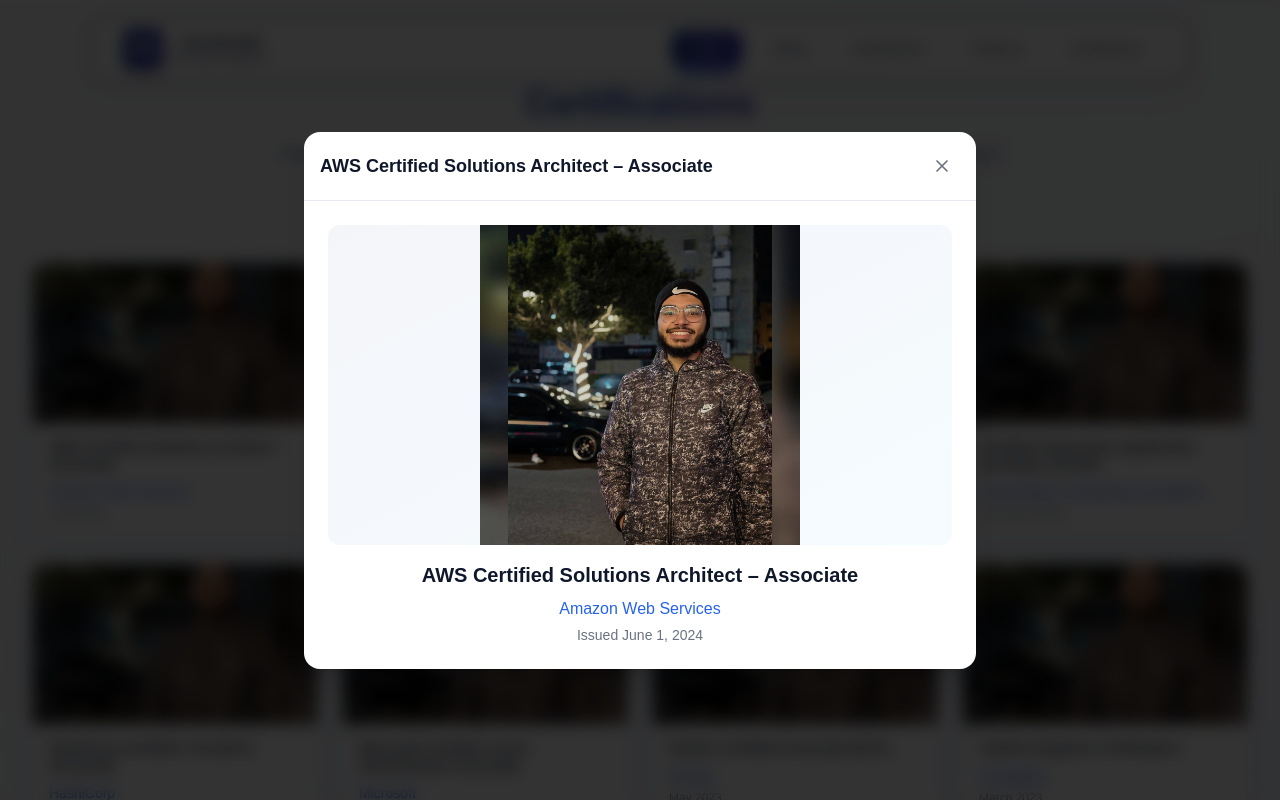
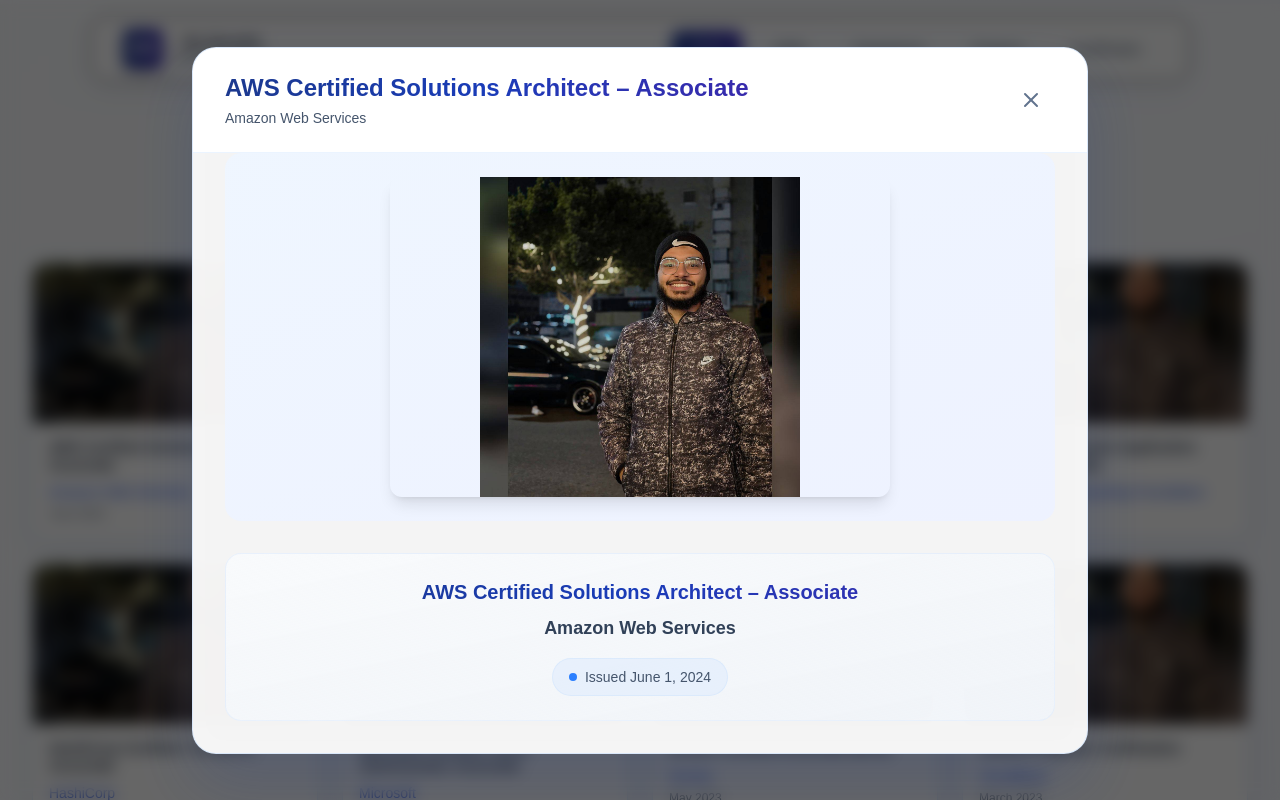
Before and after one commit to mhmdmstfa2010/moMostafaPortf, a Next.js app: page / in a window 1280 px wide. Both pictures are taken after a click on the element 175 px from the left and 5017 px from the top of the page. Shown: the part 4617-5417 px from the top of the page. Built offline with nearby package versions, Linux system fonts and the light colour scheme.

Commit message:
inhance certificate  MODAL

```diff
--- a/src/app/globals.css
+++ b/src/app/globals.css
@@ -36,3 +36,20 @@
 .accent-rot {
   transform: rotate(0.75deg);
 }
+
+::-webkit-scrollbar {
+  width: 6px;
+}
+
+::-webkit-scrollbar-track {
+  background: transparent;
+}
+
+::-webkit-scrollbar-thumb {
+  background: rgba(59, 130, 246, 0.5);
+  border-radius: 3px;
+}
+
+::-webkit-scrollbar-thumb:hover {
+  background: rgba(59, 130, 246, 0.7);
+}
--- /dev/null
+++ b/src/components/CertificateModal.tsx
@@ -0,0 +1,143 @@
+"use client";
+
+import { motion, AnimatePresence } from "framer-motion";
+import { FiX } from "react-icons/fi";
+import Image from "next/image";
+import { Certificate } from "@/data/certificates";
+
+interface CertificateModalProps {
+  isOpen: boolean;
+  certificate: Certificate | null;
+  onClose: () => void;
+}
+
+export default function CertificateModal({
+  isOpen,
+  certificate,
+  onClose,
+}: CertificateModalProps) {
+  if (!certificate) return null;
+
+  const handleKeyDown = (e: React.KeyboardEvent) => {
+    if (e.key === "Escape") {
+      onClose();
+    }
+  };
+
+  const handleBackdropClick = (e: React.MouseEvent) => {
+    if (e.target === e.currentTarget) {
+      onClose();
+    }
+  };
+
+  return (
+    <AnimatePresence>
+      {isOpen && (
+        <motion.div
+          initial={{ opacity: 0 }}
+          animate={{ opacity: 1 }}
+          exit={{ opacity: 0 }}
+          className="fixed inset-0 bg-black/60 backdrop-blur-sm z-50 flex items-center justify-center p-4"
+          onClick={handleBackdropClick}
+          onKeyDown={handleKeyDown}
+          role="dialog"
+          aria-modal="true"
+          aria-labelledby="certificate-modal-title"
+        >
+          <motion.div
+            initial={{ opacity: 0, scale: 0.95, y: 20 }}
+            animate={{ opacity: 1, scale: 1, y: 0 }}
+            exit={{ opacity: 0, scale: 0.95, y: 20 }}
+            transition={{ type: "spring", duration: 0.5 }}
+            className="bg-white/95 backdrop-blur-lg rounded-3xl shadow-[0_32px_64px_rgba(30,58,138,0.2)] border border-blue-200/50 w-full max-w-4xl max-h-[90vh] overflow-hidden"
+            onClick={(e) => e.stopPropagation()}
+          >
+            {/* Enhanced Header */}
+            <div className="sticky top-0 bg-white/95 backdrop-blur-md border-b border-blue-200/30 px-8 py-6 flex items-center justify-between z-10">
+              <div>
+                <h3
+                  id="certificate-modal-title"
+                  className="text-2xl font-bold bg-gradient-to-r from-blue-900 via-blue-800 to-indigo-800 bg-clip-text text-transparent"
+                >
+                  {certificate.name}
+                </h3>
+                <p className="text-slate-600 text-sm mt-1">
+                  {certificate.issuer}
+                </p>
+              </div>
+              <motion.button
+                onClick={onClose}
+                className="p-3 text-slate-500 hover:text-slate-700 hover:bg-blue-50 rounded-full transition-all duration-200 focus:outline-none focus:ring-2 focus:ring-blue-500/40 focus:ring-offset-2"
+                whileHover={{ scale: 1.05 }}
+                whileTap={{ scale: 0.95 }}
+                aria-label="Close certificate modal"
+              >
+                <FiX className="w-6 h-6" />
+              </motion.button>
+            </div>
+
+            {/* Scrollable Content */}
+            <div className="overflow-y-auto max-h-[calc(90vh-120px)]">
+              <div className="px-8 pb-8">
+                {/* Certificate Image */}
+                <motion.div
+                  initial={{ opacity: 0, y: 20 }}
+                  animate={{ opacity: 1, y: 0 }}
+                  transition={{ delay: 0.1 }}
+                  className="relative group mb-8"
+                >
+                  <div className="relative overflow-hidden rounded-2xl bg-gradient-to-br from-blue-50 to-indigo-50 p-6">
+                    <div className="relative h-64 sm:h-80 flex items-center justify-center">
+                      <Image
+                        src={certificate.image}
+                        alt={`${certificate.name} certificate`}
+                        width={500}
+                        height={400}
+                        className="max-w-full max-h-full object-contain rounded-xl shadow-lg transition-transform duration-300 group-hover:scale-105"
+                      />
+                    </div>
+                    <div className="absolute inset-0 bg-gradient-to-t from-blue-900/5 to-transparent rounded-2xl opacity-0 group-hover:opacity-100 transition-opacity duration-300" />
+                  </div>
+                </motion.div>
+
+                {/* Certificate Details Card */}
+                <motion.div
+                  initial={{ opacity: 0, y: 20 }}
+                  animate={{ opacity: 1, y: 0 }}
+                  transition={{ delay: 0.2 }}
+                  className="p-6 bg-gradient-to-br from-slate-50 to-blue-50/50 rounded-2xl border border-blue-100/50"
+                >
+                  <div className="text-center space-y-4">
+                    <div>
+                      <h4 className="text-xl font-bold bg-gradient-to-r from-blue-900 via-blue-800 to-indigo-800 bg-clip-text text-transparent mb-2">
+                        {certificate.name}
+                      </h4>
+                      <p className="text-slate-700 font-semibold text-lg">
+                        {certificate.issuer}
+                      </p>
+                    </div>
+
+                    <div className="inline-flex items-center gap-2 px-4 py-2 bg-blue-100/50 rounded-full border border-blue-200/30">
+                      <div className="w-2 h-2 bg-blue-500 rounded-full"></div>
+                      <p className="text-slate-600 text-sm font-medium">
+                        Issued{" "}
+                        {new Date(certificate.issueDate).toLocaleDateString(
+                          "en-US",
+                          {
+                            year: "numeric",
+                            month: "long",
+                            day: "numeric",
+                          }
+                        )}
+                      </p>
+                    </div>
+                  </div>
+                </motion.div>
+              </div>
+            </div>
+          </motion.div>
+        </motion.div>
+      )}
+    </AnimatePresence>
+  );
+}
--- a/src/components/CertificatesGrid.tsx
+++ b/src/components/CertificatesGrid.tsx
@@ -1,27 +1,26 @@
 "use client";
 
 import { useState } from "react";
-import { motion, AnimatePresence } from "framer-motion";
-import Image from "next/image";
-import { FiX } from "react-icons/fi";
+import { motion } from "framer-motion";
 import { certificates, Certificate } from "../data/certificates";
 import CertificateCard from "./CertificateCard";
+import CertificateModal from "./CertificateModal";
 
 export default function CertificatesGrid() {
   const [selectedCertificate, setSelectedCertificate] =
     useState<Certificate | null>(null);
-  const [isLightboxOpen, setIsLightboxOpen] = useState(false);
+  const [isModalOpen, setIsModalOpen] = useState(false);
 
-  const handleOpenLightbox = (certificateId: string) => {
+  const handleOpenModal = (certificateId: string) => {
     const certificate = certificates.find((c) => c.id === certificateId);
     if (certificate) {
       setSelectedCertificate(certificate);
-      setIsLightboxOpen(true);
+      setIsModalOpen(true);
     }
   };
 
-  const handleCloseLightbox = () => {
-    setIsLightboxOpen(false);
+  const handleCloseModal = () => {
+    setIsModalOpen(false);
     setSelectedCertificate(null);
   };
 
@@ -38,10 +37,7 @@
           transition={{ duration: 0.6 }}
           className="text-center mb-16"
         >
-          <motion.div
-            className="inline-block"
-            transition={{ duration: 0.3 }}
-          >
+          <motion.div className="inline-block" transition={{ duration: 0.3 }}>
             <h2 className="text-3xl sm:text-4xl font-bold bg-gradient-to-r from-blue-900 via-blue-800 to-indigo-800 bg-clip-text text-transparent mb-4">
               Certifications
             </h2>
@@ -57,89 +53,18 @@
             <CertificateCard
               key={certificate.id}
               certificate={certificate}
-              onOpen={handleOpenLightbox}
+              onOpen={handleOpenModal}
               index={index}
             />
           ))}
         </div>
 
-        {/* Certificate Lightbox */}
-        <AnimatePresence>
-          {isLightboxOpen && selectedCertificate && (
-            <div className="fixed inset-0 z-50 flex items-center justify-center p-4">
-              {/* Overlay */}
-              <motion.div
-                initial={{ opacity: 0 }}
-                animate={{ opacity: 1 }}
-                exit={{ opacity: 0 }}
-                className="absolute inset-0 bg-black/80 backdrop-blur-sm"
-                onClick={handleCloseLightbox}
-              />
-
-              {/* Lightbox */}
-              <motion.div
-                initial={{ opacity: 0, scale: 0.9 }}
-                animate={{ opacity: 1, scale: 1 }}
-                exit={{ opacity: 0, scale: 0.9 }}
-                transition={{ duration: 0.3 }}
-                className="relative bg-[var(--card)] rounded-2xl shadow-xl max-w-2xl w-full max-h-[90vh] overflow-hidden"
-                role="dialog"
-                aria-modal="true"
-                aria-labelledby="lightbox-title"
-              >
-                {/* Header */}
-                <div className="flex items-center justify-between p-4 border-b border-[var(--primary)]/10">
-                  <h3
-                    id="lightbox-title"
-                    className="text-lg font-semibold text-[var(--text)]"
-                  >
-                    {selectedCertificate.name}
-                  </h3>
-                  <button
-                    onClick={handleCloseLightbox}
-                    className="p-2 text-[var(--muted)] hover:text-[var(--text)] hover:bg-[var(--primary)]/5 rounded-md transition-colors duration-200 focus:outline-none focus:ring-2 focus:ring-[var(--primary)]/40 focus:ring-offset-2"
-                    aria-label="Close lightbox"
-                  >
-                    <FiX className="w-5 h-5" />
-                  </button>
-                </div>
-
-                {/* Certificate Image */}
-                <div className="p-6">
-                  <div className="relative h-64 sm:h-80 flex items-center justify-center bg-gradient-to-br from-[var(--primary)]/5 to-[var(--accent)]/5 rounded-xl mb-4">
-                    <Image
-                      src={selectedCertificate.image}
-                      alt={`${selectedCertificate.name} certificate`}
-                      width={400}
-                      height={300}
-                      className="max-w-full max-h-full object-contain"
-                    />
-                  </div>
-
-                  {/* Certificate Details */}
-                  <div className="text-center">
-                    <h4 className="text-xl font-semibold text-[var(--text)] mb-2">
-                      {selectedCertificate.name}
-                    </h4>
-                    <p className="text-[var(--secondary)] font-medium mb-1">
-                      {selectedCertificate.issuer}
-                    </p>
-                    <p className="text-[var(--muted)] text-sm">
-                      Issued{" "}
-                      {new Date(
-                        selectedCertificate.issueDate
-                      ).toLocaleDateString("en-US", {
-                        year: "numeric",
-                        month: "long",
-                        day: "numeric",
-                      })}
-                    </p>
-                  </div>
-                </div>
-              </motion.div>
-            </div>
-          )}
-        </AnimatePresence>
+        {/* Certificate Modal */}
+        <CertificateModal
+          isOpen={isModalOpen}
+          certificate={selectedCertificate}
+          onClose={handleCloseModal}
+        />
       </div>
     </section>
   );
```
